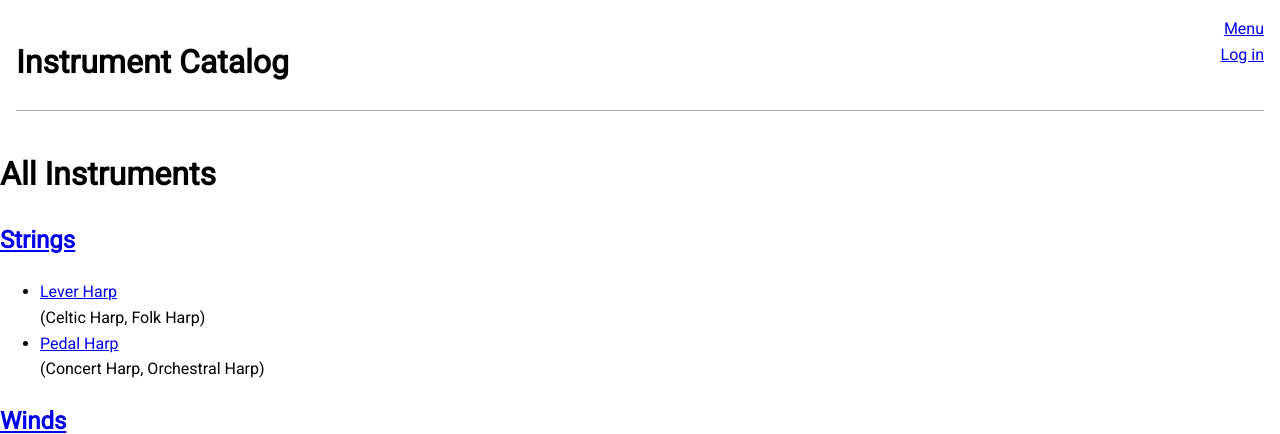
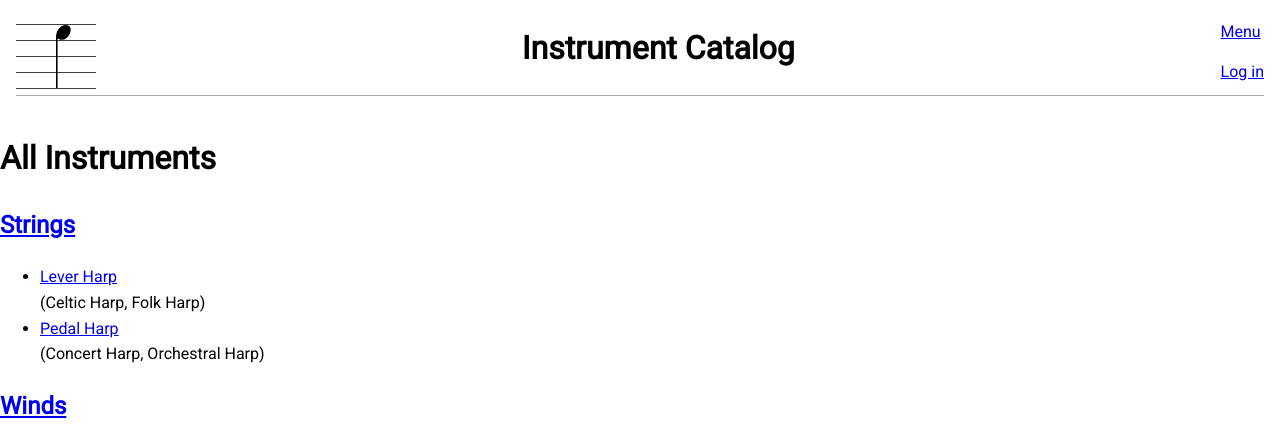
Before and after one commit to noahbrenner/instrument-catalog-py, a Flask app: page /instruments/ in a window 1280 px wide. Shown: the top 434 px of the page. Run offline with Flask 2, Linux system fonts and the light colour scheme; data comes from the database, SQL or seed files in the repository; parts of the project's set-up code (start-up, migrations or seed data) failed here and were passed over.

Commit message:
Re-style header, adding a logo
* Use `display: flex`
* Add SVG image for logo

```diff
--- a/instrument_catalog/static/styles.css
+++ b/instrument_catalog/static/styles.css
@@ -46,22 +46,34 @@ header {
 }
 
 .header-top {
+  display: flex;
+  flex-flow: column wrap;
+  align-content: space-between;
+  height: 80px;
   border-bottom: 1px solid #aaa;
-  overflow: auto;
+}
+
+.header-top > * {
+  flex: 1 0 100%;
+}
+
+.logo-container,
+.logo {
+  width: 80px;
+  height: 80px;
 }
 
 .header-top h1 {
-  float: left;
+  margin: 0;
+  line-height: 1.1;
+  width: 45%;
 }
 
-.menu-toggle {
-  float: right;
-}
-
+.menu-open,
 .login,
 .logout {
-  float: right;
-  clear: right;
+  flex-basis: 50%;
+  line-height: 2em;
 }
 
 /*
@@ -148,3 +160,10 @@ nav > ul > ul {
 /*
  * Breakpoint adjustments
  */
+
+@media screen and (min-width: 500px) {
+  .header-top h1 {
+    width: auto;
+    line-height: 2em;
+  }
+}
--- a/instrument_catalog/templates/base.html
+++ b/instrument_catalog/templates/base.html
@@ -13,11 +13,12 @@
 
     <header>
       <div class="header-top">
+        <a href="{{ url_for('index') }}"><img class="logo" src="/static/logo.svg" alt="Instrument Catalog logo"></a>
         <h1>Instrument Catalog</h1>
-        <a href="#nav" class="menu-toggle">Menu</a>
+        <a href="#nav" class="menu-open menu-toggle">Menu</a>
         {% if current_user.is_authenticated %}
-          <form action="{{ url_for('auth.logout') }}" method="POST">
-            <button type="submit" class="logout">Log out</button>
+          <form action="{{ url_for('auth.logout') }}" method="POST" class="logout">
+            <button type="submit" class="logout-button">Log out</button>
           </form>
         {% else %}
           <a href="{{ url_for('auth.login') }}" class="login">Log in</a>
```
Also changed, not shown: instrument_catalog/static/logo.svg (added).
